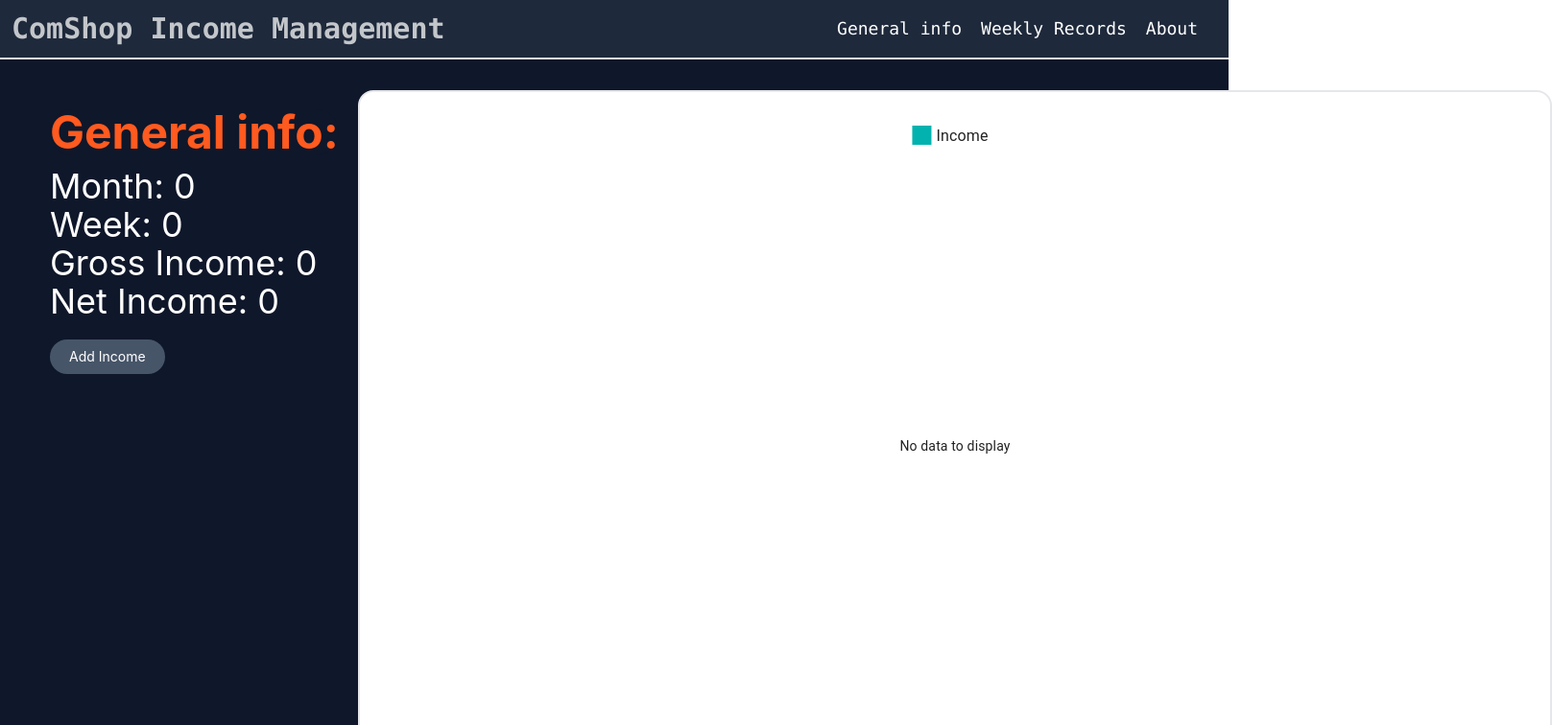
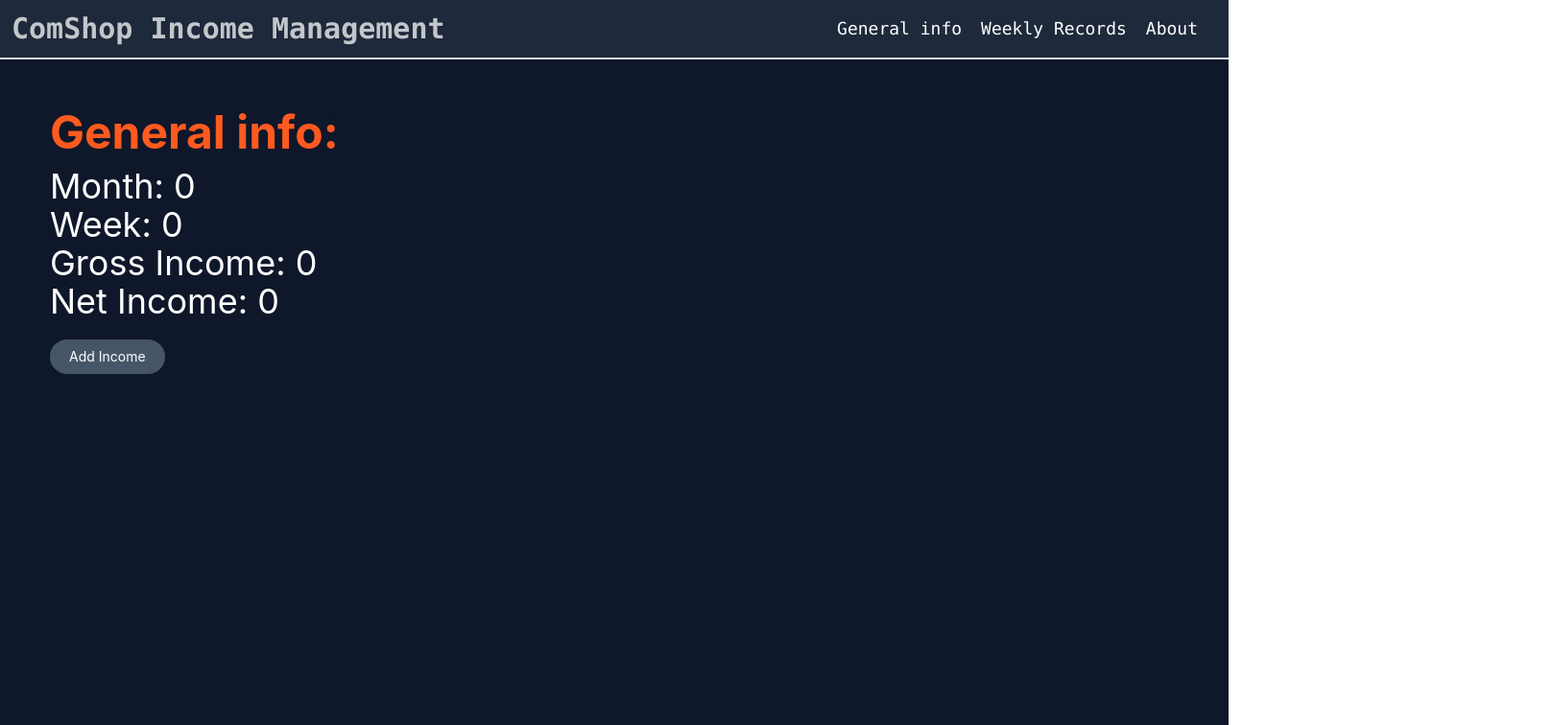
Before and after one commit to RonelBayonado/computer-income-management, a React (Create React App) app: page / in a window 1280 px wide. Shown: the top 756 px of the page at 96% size, 1617 px wide, since content can reach past the window. Built offline with nearby package versions, Linux system fonts and the light colour scheme; the HTML template or start-up script is replaced by a standard one.

Commit message:
added blurred bg for modal, labeled the graph

```diff
--- a/src/App.js
+++ b/src/App.js
@@ -3,6 +3,7 @@ import { useState, useEffect} from 'react';
 import { useForm } from "react-hook-form";
 import { Button, Label, Modal } from "flowbite-react";
 import { BarChart } from '@mui/x-charts/BarChart';
+import { axisClasses } from '@mui/x-charts/ChartsAxis';
 
 function App() {
   const { register, handleSubmit } = useForm();
@@ -64,7 +65,21 @@ function App() {
   const onCloseModal = () => {
     setOpenModal(false);
   }
-
+  const valueFormatter = (value) => `${value}PHP`;
+  const chartSetting = {
+    yAxis: [
+      {
+        label: 'Income (PHP)',
+      },
+    ],
+    width: 500,
+    height: 300,
+    sx: {
+      [`.${axisClasses.left} .${axisClasses.label}`]: {
+        transform: 'translate(-20px, 0)',
+      },
+    },
+  };
   return (
     <div className="h-screen bg-slate-900">
       <div className="bg-slate-800 p-3 font-mono text-white h-205 w-screen sm:flex sm:items-center sm:justify-between border-solid  border-b-2">
@@ -77,7 +92,7 @@ function App() {
           </ul>
         </nav>
       </div>
-      <Modal show={openModal} size="sm" onClose={onCloseModal} popup>
+      <Modal className='backdrop-blur-sm' show={openModal} size="sm" onClose={onCloseModal} popup>
           <Modal.Body className='bg-slate-800'>
             <div>
               <form className='mt-10 sm:mt-0 mb-5 flex flex-col p-5' onSubmit={handleSubmit(onSubmit)}>
@@ -121,15 +136,22 @@ function App() {
             </div>
           </div>
         )}
-         <div className='border-2 bg-white p-5 rounded-2xl'>
+        {weeklyIncome.length > 0 && (
+         <div className='border-2 bg-white p-4 rounded-2xl'>
+          <h1 className='text-3xl text-white sm:text-orange-500 sm:font-bold pl-5 pr-5 pb-1 pt-1 sm:pl-0 sm:pr-0 sm:pb-0 sm:pt-0 rounded-3xl sm:text-5xl sm:mb-5 sm:text-center'>Income Graph:</h1>
            <BarChart
               dataset={allData}
               xAxis={[{ dataKey: 'weekStart' , scaleType: 'band'}]}
-              series={[{ dataKey: 'weeklyIncome', label: 'Income'}]}
-              width={1200}
+              series={[
+                { dataKey: 'weeklyIncome', label: 'Income', valueFormatter },
+              ]}
+              {...chartSetting}
+              width={1000}
               height={700}
+              margin={{ left: 70}}
             />
         </div>
+        )}
       </div>
     </div>
   );
```
